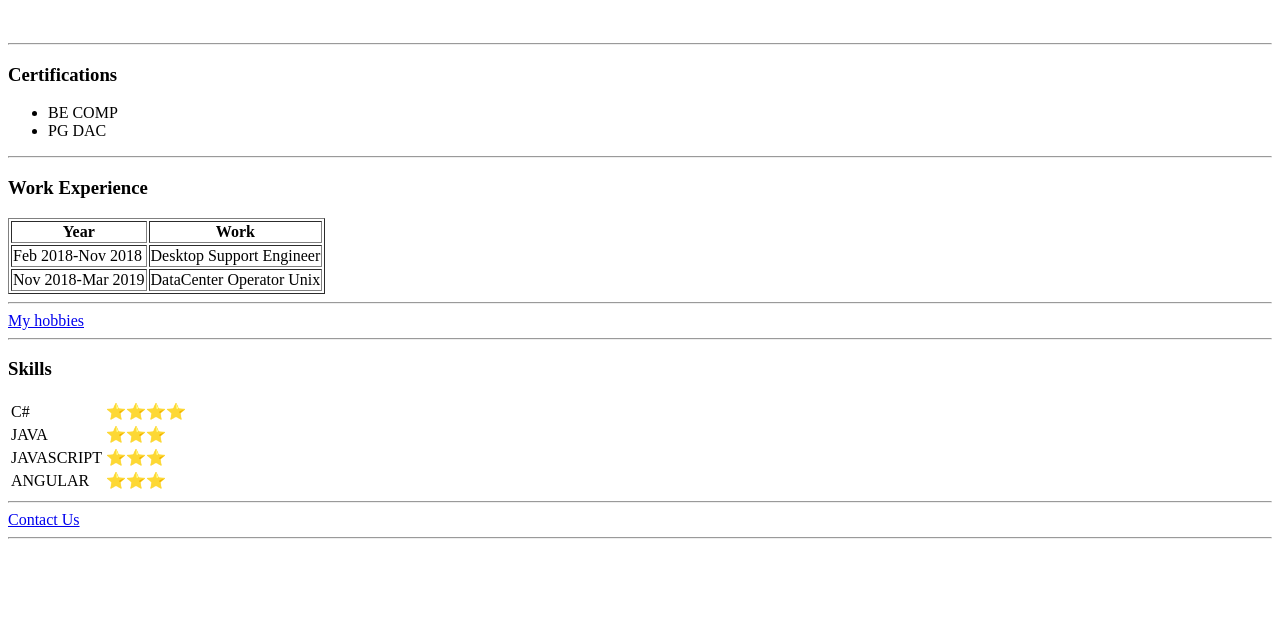
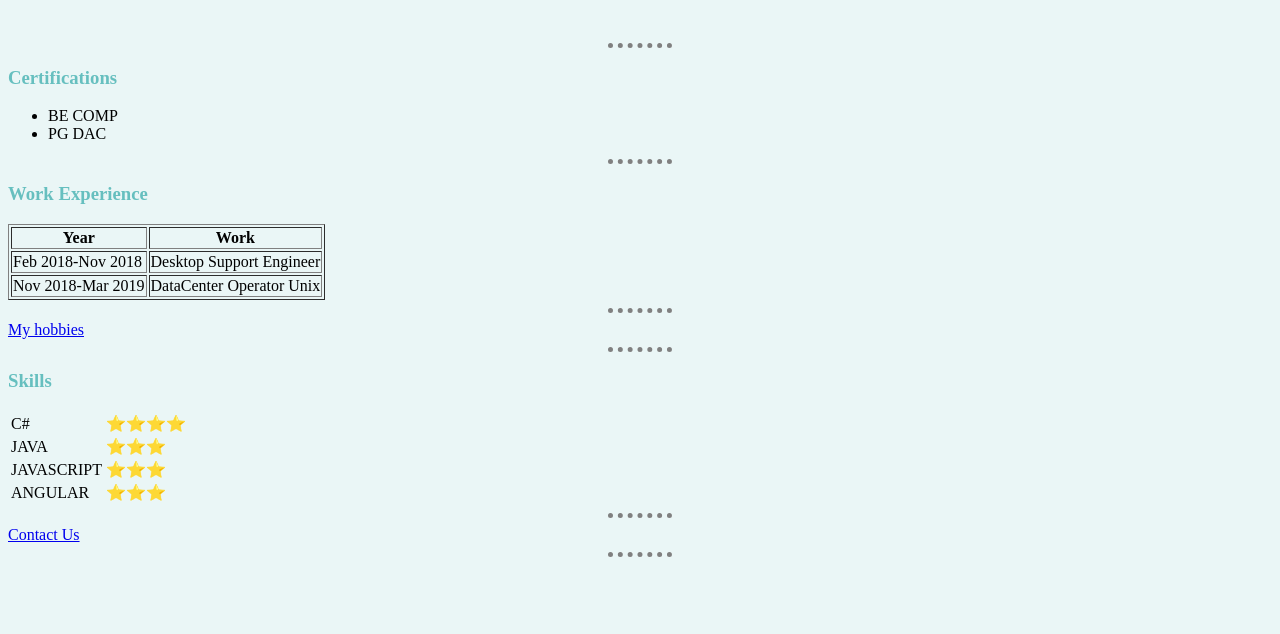
Before and after one commit to swapnilsardeshmukh/CV, a plain HTML site: page index.html in a window 1280 px wide. Shown: the part 166-800 px from the top of the page. Drawn offline with Linux system fonts and the light colour scheme; the site is published under a folder, as on GitHub Pages, so addresses that start at the root find nothing.

Commit message:
trying css changes

```diff
--- a/index.html
+++ b/index.html
@@ -4,7 +4,7 @@
 <head>
   <meta charset="utf-8">
   <title>Swapnil's Personal Website</title>
-<link rel="stylesheet" href="/CV/css/styles.css">
+<link rel="stylesheet" type="text/css" href="css/styles.css">
 </head>
   <table cellpadding="20">
     <tr>
```
